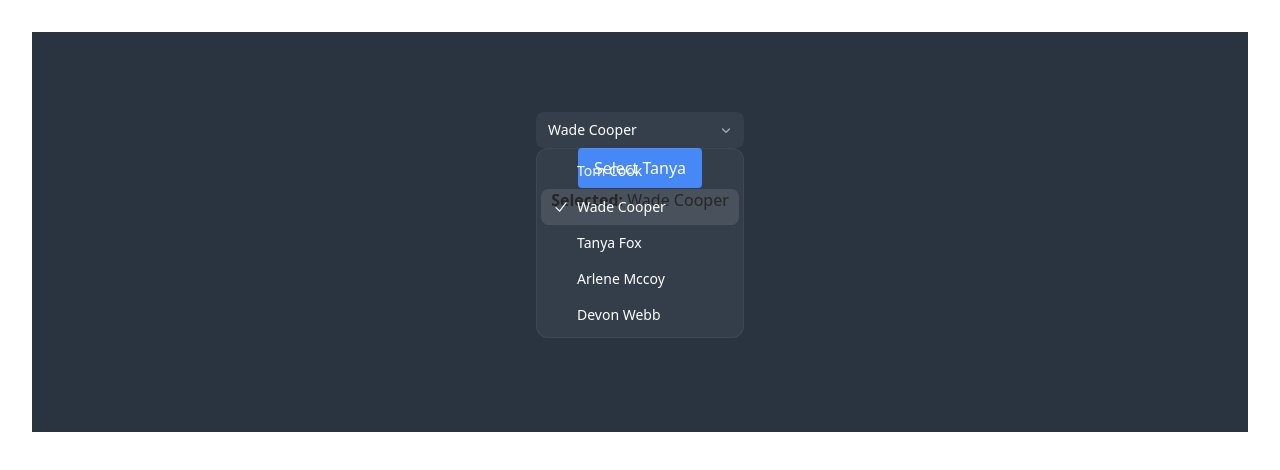
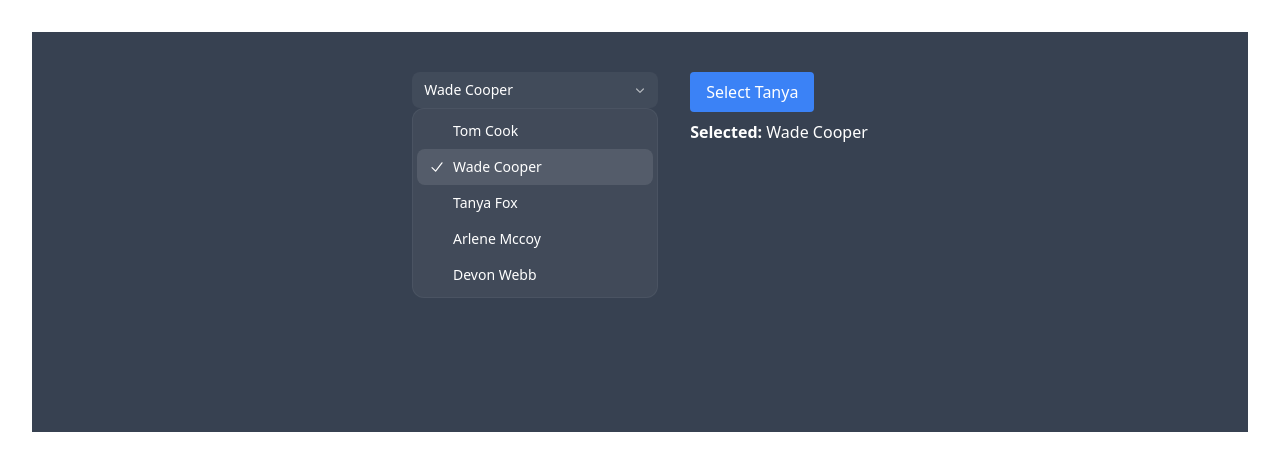
Before and after one commit to omarkohl/combobox-bug, a React (Vite) app: page / in a window 1280 px wide. Shown: the top 470 px of the page. Built offline with nearby package versions, Linux system fonts and the light colour scheme.

Commit message:
format in two columns

```diff
--- a/src/App.tsx
+++ b/src/App.tsx
@@ -3,10 +3,8 @@ import Example from "./Example.tsx";
 
 function App() {
     return (
-        <div className="bg-gray-800" style={{height: '400px'}}>
-            <div className="bg-white/5">
-                <Example/>
-            </div>
+        <div className="bg-gray-700" style={{height: '400px'}}>
+            <Example/>
         </div>
     )
 }
--- a/src/Example.tsx
+++ b/src/Example.tsx
@@ -23,8 +23,11 @@ export default function Example() {
             })
 
     return (
-        <div className="mx-auto h-screen w-52 pt-20">
-            <Combobox value={selected} onChange={(value) => setSelected(value)} onClose={() => setQuery('')} __demoMode>
+        <div className="mx-auto pt-10 w-full flex justify-center items-center">
+            <div className="flex gap-8">
+                <div className="flex-grow">
+                    <Combobox value={selected} onChange={(value) => setSelected(value)} onClose={() => setQuery('')}
+                              __demoMode>
                         <div className="relative">
                             <ComboboxInput
                                 className={clsx(
@@ -59,14 +62,16 @@ export default function Example() {
                             ))}
                         </ComboboxOptions>
                     </Combobox>
-            <div>
+                </div>
+                <div className="flex flex-col items-start">
                     <Button
-                    className="text-white bg-blue-500 hover:bg-blue-700 px-4 py-2 rounded"
+                        className="text-white bg-blue-500 hover:bg-blue-700 px-4 py-2 rounded mb-2"
                         onClick={() => setSelected(people[2])}
                     >
                         Select Tanya
                     </Button>
-                <div><b>Selected:</b> {selected.name}</div>
+                    <div className="text-white"><b>Selected:</b> {selected.name}</div>
+                </div>
             </div>
         </div>
     )
```
Lines whose indentation alone changed are shown as unchanged.
